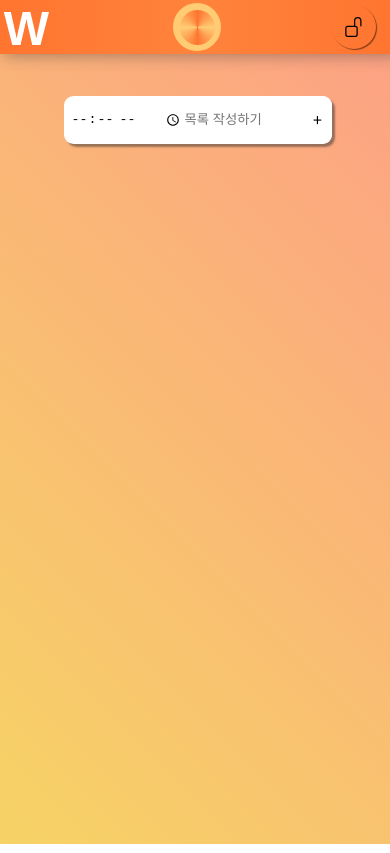
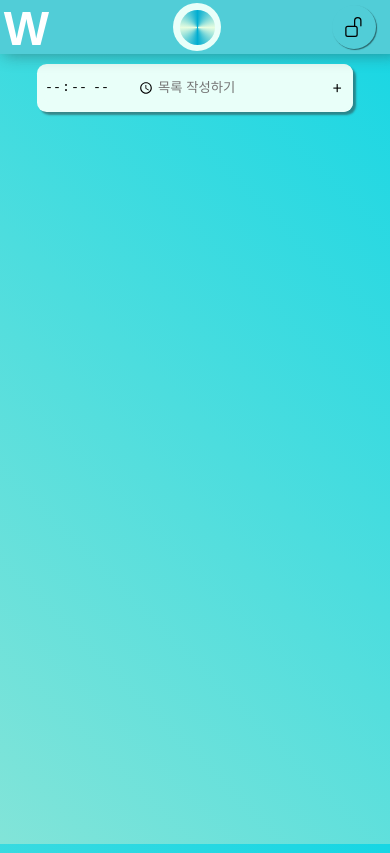
Before and after one commit to KimEunu/vue3-compo-todolist, a Vue app: page / in a window 390 px wide. Built offline with nearby package versions, Linux system fonts and the light colour scheme; a web font is replaced by a local one.

Commit message:
todoitem
todoitem

```diff
--- a/src/assets/base.css
+++ b/src/assets/base.css
@@ -2,19 +2,28 @@
 :root {
   font-family: "Noto Sans KR", sans-serif;
   font-size: 16px;
-  --color-main-orange: #ff833c;
-  --color-main-orange-soft: #ff8c49;
-  --color-main-orange-softer: #ff9457;
-  --color-main-orange-white: #ffe0cd;
-  --color-main-orange-hard: #ff9661;
-  --color-main-orange-harder: #ff7530;
-  --color-highlight-yellow: #ffcc74;
+  --color-main-bri: #01add1;
+  --color-main-bg: linear-gradient(45deg, #82e4d8, #16d6e4);
+  --color-header-bg: #51cdd7;
+  --color-highlight: #e6fde0;
+  --color-white: #e9fff9;
   --color-shadow-soft: #ededed;
   --color-shadow-hard: #3232327c;
 }
-
 body {
   box-sizing: content-box;
   margin: 0;
   padding: 0;
+  background: var(--color-main-bg);
+
 }
+
+@media (prefers-color-scheme: dark) {
+  :root {
+    --color-main-bri: #ff7530;
+    --color-main-bg: linear-gradient(45deg, #f6d365, #fda085);
+    --color-header-bg: #ff9457;
+    --color-highlight: #ffcc74;
+    --color-white: #fffeeb;
+  }
+}
--- a/src/components/layout/header.vue
+++ b/src/components/layout/header.vue
@@ -25,12 +25,7 @@ import selectbox from '../ui/selectbox.vue'
   padding: 0.5rem 0.15rem;
   width: 3.4rem;
   height: 100vh;
-  background: linear-gradient(
-    to bottom,
-    var(--color-main-orange-harder),
-    var(--color-main-orange),
-    var(--color-main-orange-harder)
-  );
+  background: var(--color-header-bg);
   box-shadow: 0.25rem 0rem 1rem var(--color-shadow-hard);
 }
 .main_header_logo {
@@ -60,12 +55,7 @@ import selectbox from '../ui/selectbox.vue'
     display: flex;
     justify-content: space-between;
     flex-direction: row;
-    background: linear-gradient(
-      to right,
-      var(--color-main-orange-harder),
-      var(--color-main-orange),
-      var(--color-main-orange-harder)
-    );
+    background: var(--color-header-bg);
   }
   .main_header_logo {
     line-height: 2.6rem;
--- a/src/components/layout/layout.vue
+++ b/src/components/layout/layout.vue
@@ -14,10 +14,19 @@ import todoVue from '../todolist/todo.vue'
 
 <style scoped>
 #main_content {
-  padding: 4rem;
-  width: calc(100vw - 8rem);
-  height: calc(100vh - 8rem);
-  background: linear-gradient(45deg, #f6d365, #fda085);
+  padding: 1rem;
+  padding-left: 4rem;
+  width: calc(100vw - 5rem);
+  height: calc(100vh - 2rem);
+
   touch-action: none;
 }
+@media (max-width: 46rem) {
+  #main_content {
+    padding: 2rem;
+    width: calc(100vw - 4rem);
+    height: calc(100vh - 4rem);
+
+  }
+}
 </style>
--- a/src/components/todolist/addlist.vue
+++ b/src/components/todolist/addlist.vue
@@ -37,9 +37,9 @@ const userInputBody = ref()
   justify-content: space-between;
   margin: 0 auto;
   margin-top: 2rem;
-  width: 100%;
+  width: 95%;
   height: 3rem;
-  background-color: white;
+  background-color: var(--color-white);
   box-shadow: 3px 3px 2px var(--color-shadow-hard);
   padding: 0 0.35rem;
   align-items: center;
@@ -86,13 +86,15 @@ const userInputBody = ref()
   height: 60%;
   border: none;
   border-top: 1px;
-  outline: 1px solid white;
+  outline: none;
   min-width: 7rem;
+  background-color: var(--color-white);
   border-radius: 0.35rem 0 0 0.35rem;
 }
 .user-input {
   border: none;
   outline: none;
+  background-color: var(--color-white);
   width: 100%;
   height: 60%;
 }
--- a/src/components/todolist/todo.vue
+++ b/src/components/todolist/todo.vue
@@ -21,7 +21,22 @@ const formSubmitHandler = (time, body) => {
     @form-submit-handler="formSubmitHandler"
     :inputerror="error.inputEmpty"
   />
-  <section v-for="(item, index) in todo" :key="index">
-    <TodoitemVue :time="item.time" :content="item.content" />
+  <section>
+    <div v-for="(item, index) in todo" :key="index">
+      <TodoitemVue :time="item.time" :content="item.content" />
+    </div>
   </section>
 </template>
+
+<style scoped>
+section {
+  height: 95%;
+  width: 100%;
+  overflow: scroll;
+  scrollbar-width: none;
+  -ms-overflow-style: none;
+}
+section::-webkit-scrollbar {
+  display: none;
+}
+</style>
--- a/src/components/todolist/todoitem.vue
+++ b/src/components/todolist/todoitem.vue
@@ -1,15 +1,44 @@
 <script setup>
+import { useTodoStore } from '../../store/todoStore'
+const todo = useTodoStore()
 const props = defineProps(['time', 'content'])
+const dayTime = props.time.split('').slice(0, 2).join('')
 </script>
 
 <template>
-  <div>
+  <div class="todoitem">
+    <span class="day">
+      {{ todo.day }}요일
+    </span>
+    <span v-if="12 > dayTime > 0">오전</span>
+    <span v-else>오후</span>
     <time>
       {{ props.time }}
     </time>
-    <div>{{ props.content }}</div>
+    <div class="todoitem-content">{{ props.content }}</div>
   </div>
 </template>
 
 <style scoped>
+.todoitem {
+  text-align: center;
+  margin: 0 auto;
+  margin-top: 1rem;
+  width: 95%;
+  height: auto;
+  border-radius: 1rem;
+  background-color: var(--color-white);
+  padding: 2px 0;
+}
+@media (min-width: 46rem) {
+  .todoitem {
+    margin-left: 1.8rem;
+  }
+}
+.todoitem span {
+  margin-right: 0.35rem;
+}
+.todoitem-content {
+  margin: 0.35rem 0.35rem;
+}
 </style>
--- a/src/components/ui/addbutton.vue
+++ b/src/components/ui/addbutton.vue
@@ -16,16 +16,15 @@ button {
   height: 100%;
   width: 3rem;
   border: none;
-  outline: 1px solid white;
   line-height: 1.72rem;
   border-radius: 0 0.25rem 0.25rem 0;
-  background-color: white;
+  background-color: var(--color-white);
   color: rgb(0, 0, 0);
   transition: all 200ms ease;
 }
 
 button:hover {
   color: white;
-  background-color: var(--color-main-orange-softer);
+  background-color: var(--color-header-bg);
 }
 </style>
--- a/src/components/ui/selectbox.vue
+++ b/src/components/ui/selectbox.vue
@@ -40,17 +40,17 @@ const week = ['Mon', 'Tue', 'Wed', 'Thur', 'Fri', 'Sat', 'Sun']
   height: 3rem;
   margin: 0 auto;
   border-radius: 50%;
-  background-color: var(--color-highlight-yellow);
+  background-color: var(--color-white);
 }
 .select_button_foreground {
   z-index: 6;
   box-sizing: border-box;
   background: conic-gradient(
-    var(--color-main-orange-harder),
-    var(--color-highlight-yellow),
-    var(--color-main-orange-harder),
-    var(--color-highlight-yellow),
-    var(--color-main-orange-harder)
+    var(--color-main-bri),
+    var(--color-highlight),
+    var(--color-main-bri),
+    var(--color-highlight),
+    var(--color-main-bri)
   );
   width: 2.2rem;
   height: 2.2rem;
--- a/src/components/ui/selectwheel.vue
+++ b/src/components/ui/selectwheel.vue
@@ -1,7 +1,10 @@
 <script setup>
+import { useTodoStore } from '../../store/todoStore'
+const todo = useTodoStore()
 const props = defineProps(['isGrabbing'])
 const emit = defineEmits(['classOut'])
 const selected = (event) => {
+  todo.setDay(event.target.textContent)
   emit('classOut')
 }
 const canSelected = (event) => {
@@ -12,7 +15,9 @@ const leaveSelected = (event) => {
   event.preventDefault()
   // event.target.style.
 }
-const week = ['Mon', 'Tue', 'Wed', 'Thur', 'Fri', 'Sat', 'Sun']
+// const week = ['Mon', 'Tue', 'Wed', 'Thur', 'Fri', 'Sat', 'Sun']
+const weekday = '월화수목금토일'
+const week = [...weekday.split('')]
 </script>
 <template>
   <div v-if="props.isGrabbing" class="select_button_wheel">
@@ -39,10 +44,7 @@ const week = ['Mon', 'Tue', 'Wed', 'Thur', 'Fri', 'Sat', 'Sun']
   left: -8rem;
   width: 16rem;
   height: 16rem;
-  background: radial-gradient(
-    var(--color-highlight-yellow),
-    var(--color-main-orange-hard)
-  );
+  background: radial-gradient(var(--color-highlight), var(--color-main-bri));
   user-select: none;
   border-radius: 0 50% 50% 0;
   animation: wheel 500ms forwards;
@@ -67,11 +69,11 @@ const week = ['Mon', 'Tue', 'Wed', 'Thur', 'Fri', 'Sat', 'Sun']
 }
 .select_button_wheel h2:first-child,
 .select_button_wheel h2:last-child {
-  left: 1.6rem;
+  left: 1.8rem;
 }
 .select_button_wheel h2:nth-child(2),
 .select_button_wheel h2:nth-child(6) {
-  left: 3.4rem;
+  left: 3.6rem;
 }
 .select_button_wheel h2:nth-child(3),
 .select_button_wheel h2:nth-child(5) {
--- /dev/null
+++ b/src/store/todoStore.js
@@ -0,0 +1,9 @@
+import { defineStore } from "pinia";
+import { ref } from "vue";
+export const useTodoStore = defineStore("todo", () => {
+  const day = ref("ALL");
+  function setDay(dayOfWeek) {
+    day.value = dayOfWeek;
+  }
+  return { day, setDay };
+});
```
